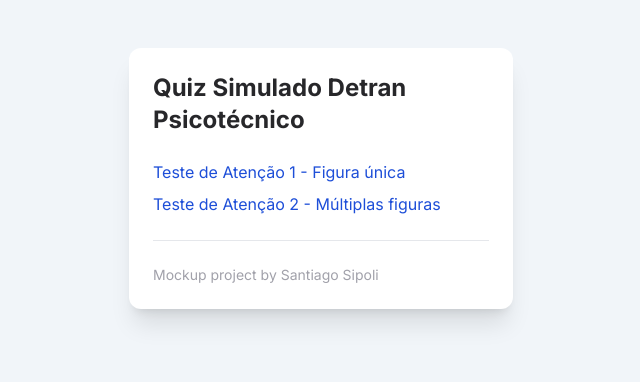
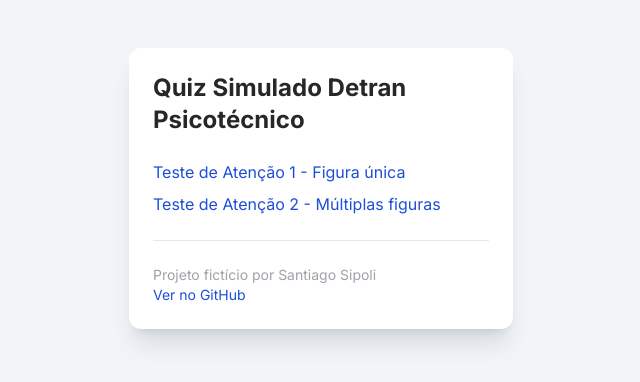
Before and after one commit to santhoo/detran-quiz, a Next.js app: page / in a window 1280 px wide. Shown: the top 382 px of the page, without its empty margins (319-959 px from the left). Built offline with nearby package versions, Linux system fonts and the light colour scheme.

Commit message:
chore: Add GitHub link

```diff
--- a/src/app/page.tsx
+++ b/src/app/page.tsx
@@ -21,9 +21,18 @@ export default function Home() {
 
 				<hr className="my-6" />
 
-				<p className="text-sm text-zinc-400">
-					Mockup project by Santiago Sipoli
-				</p>
+				<div className="flex flex-col">
+					<p className="text-sm text-zinc-400">
+						Projeto fictício por Santiago Sipoli
+					</p>
+
+					<Link
+						className="text-sm"
+						href="https://github.com/santhoo/detran-quiz"
+					>
+						Ver no GitHub
+					</Link>
+				</div>
 			</div>
 		</div>
 	)
```
